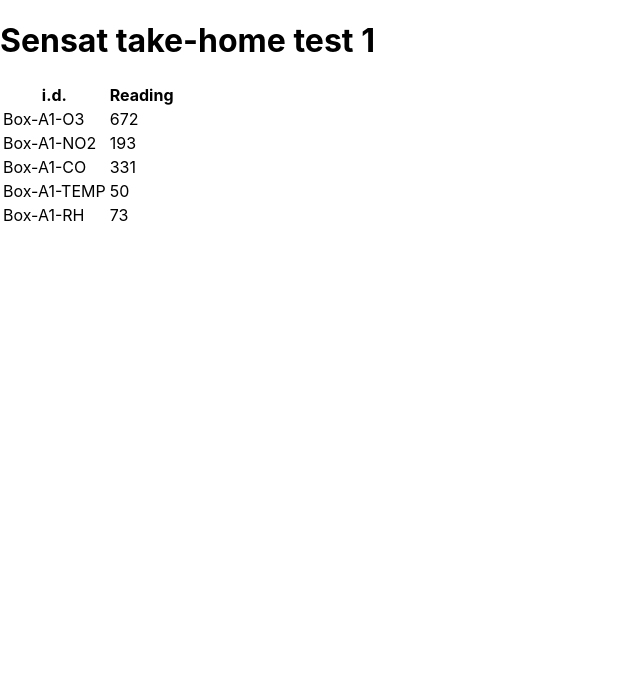
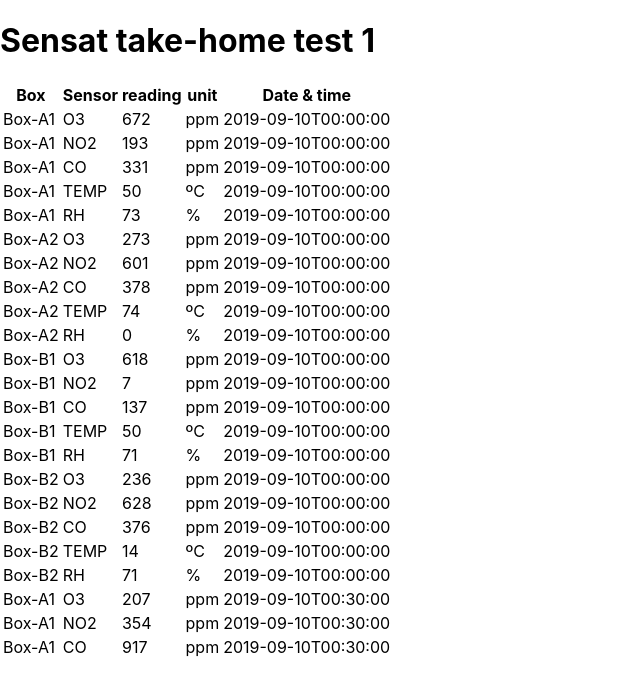
Before and after one commit to simondell/test-sensat-takehome-test-1, a React (Create React App) app: page / in a window 1280 px wide. Shown: the top 694 px of the page, without its empty margins (0-640 px from the left). Built offline with nearby package versions, Linux system fonts and the light colour scheme.

Commit message:
Enlarge the set of mock data

```diff
--- a/src/App/App.tsx
+++ b/src/App/App.tsx
@@ -11,6 +11,24 @@
   {"id": "Box-A1-CO", "box_id": "Box-A1", "sensor_type": "CO", "unit": "ppm", "name": "Carbon monoxide", "range_l": 0.0, "range_u": 1000.0, "longitude": -0.06507, "latitude": 51.51885, "reading": 331, "reading_ts": "2019-09-10T00:00:00"},
   {"id": "Box-A1-TEMP", "box_id": "Box-A1", "sensor_type": "TEMP", "unit": "\u00baC", "name": "Ambient temperature", "range_l": -20.0, "range_u": 80.0, "longitude": -0.06507, "latitude": 51.51885, "reading": 50, "reading_ts": "2019-09-10T00:00:00"},
   {"id": "Box-A1-RH", "box_id": "Box-A1", "sensor_type": "RH", "unit": "%", "name": "Relative humidity", "range_l": 0.0, "range_u": 100.0, "longitude": -0.06507, "latitude": 51.51885, "reading": 73, "reading_ts": "2019-09-10T00:00:00"},
+  {"id": "Box-A2-O3", "box_id": "Box-A2", "sensor_type": "O3", "unit": "ppm", "name": "Ozone", "range_l": 0.0, "range_u": 1000.0, "longitude": -0.06507, "latitude": 51.51885, "reading": 273, "reading_ts": "2019-09-10T00:00:00"},
+  {"id": "Box-A2-NO2", "box_id": "Box-A2", "sensor_type": "NO2", "unit": "ppm", "name": "Nitrogen dioxide", "range_l": 0.0, "range_u": 1000.0, "longitude": -0.06507, "latitude": 51.51885, "reading": 601, "reading_ts": "2019-09-10T00:00:00"},
+  {"id": "Box-A2-CO", "box_id": "Box-A2", "sensor_type": "CO", "unit": "ppm", "name": "Carbon monoxide", "range_l": 0.0, "range_u": 1000.0, "longitude": -0.06507, "latitude": 51.51885, "reading": 378, "reading_ts": "2019-09-10T00:00:00"},
+  {"id": "Box-A2-TEMP", "box_id": "Box-A2", "sensor_type": "TEMP", "unit": "\u00baC", "name": "Ambient temperature", "range_l": -20.0, "range_u": 80.0, "longitude": -0.06507, "latitude": 51.51885, "reading": 74, "reading_ts": "2019-09-10T00:00:00"},
+  {"id": "Box-A2-RH", "box_id": "Box-A2", "sensor_type": "RH", "unit": "%", "name": "Relative humidity", "range_l": 0.0, "range_u": 100.0, "longitude": -0.06507, "latitude": 51.51885, "reading": 0, "reading_ts": "2019-09-10T00:00:00"},
+  {"id": "Box-B1-O3", "box_id": "Box-B1", "sensor_type": "O3", "unit": "ppm", "name": "Ozone", "range_l": 0.0, "range_u": 1000.0, "longitude": -0.06507, "latitude": 51.51885, "reading": 618, "reading_ts": "2019-09-10T00:00:00"},
+  {"id": "Box-B1-NO2", "box_id": "Box-B1", "sensor_type": "NO2", "unit": "ppm", "name": "Nitrogen dioxide", "range_l": 0.0, "range_u": 1000.0, "longitude": -0.06507, "latitude": 51.51885, "reading": 7, "reading_ts": "2019-09-10T00:00:00"},
+  {"id": "Box-B1-CO", "box_id": "Box-B1", "sensor_type": "CO", "unit": "ppm", "name": "Carbon monoxide", "range_l": 0.0, "range_u": 1000.0, "longitude": -0.06507, "latitude": 51.51885, "reading": 137, "reading_ts": "2019-09-10T00:00:00"},
+  {"id": "Box-B1-TEMP", "box_id": "Box-B1", "sensor_type": "TEMP", "unit": "\u00baC", "name": "Ambient temperature", "range_l": -20.0, "range_u": 80.0, "longitude": -0.06507, "latitude": 51.51885, "reading": 50, "reading_ts": "2019-09-10T00:00:00"},
+  {"id": "Box-B1-RH", "box_id": "Box-B1", "sensor_type": "RH", "unit": "%", "name": "Relative humidity", "range_l": 0.0, "range_u": 100.0, "longitude": -0.06507, "latitude": 51.51885, "reading": 71, "reading_ts": "2019-09-10T00:00:00"},
+  {"id": "Box-B2-O3", "box_id": "Box-B2", "sensor_type": "O3", "unit": "ppm", "name": "Ozone", "range_l": 0.0, "range_u": 1000.0, "longitude": -0.06507, "latitude": 51.51885, "reading": 236, "reading_ts": "2019-09-10T00:00:00"},
+  {"id": "Box-B2-NO2", "box_id": "Box-B2", "sensor_type": "NO2", "unit": "ppm", "name": "Nitrogen dioxide", "range_l": 0.0, "range_u": 1000.0, "longitude": -0.06507, "latitude": 51.51885, "reading": 628, "reading_ts": "2019-09-10T00:00:00"},
+  {"id": "Box-B2-CO", "box_id": "Box-B2", "sensor_type": "CO", "unit": "ppm", "name": "Carbon monoxide", "range_l": 0.0, "range_u": 1000.0, "longitude": -0.06507, "latitude": 51.51885, "reading": 376, "reading_ts": "2019-09-10T00:00:00"},
+  {"id": "Box-B2-TEMP", "box_id": "Box-B2", "sensor_type": "TEMP", "unit": "\u00baC", "name": "Ambient temperature", "range_l": -20.0, "range_u": 80.0, "longitude": -0.06507, "latitude": 51.51885, "reading": 14, "reading_ts": "2019-09-10T00:00:00"},
+  {"id": "Box-B2-RH", "box_id": "Box-B2", "sensor_type": "RH", "unit": "%", "name": "Relative humidity", "range_l": 0.0, "range_u": 100.0, "longitude": -0.06507, "latitude": 51.51885, "reading": 71, "reading_ts": "2019-09-10T00:00:00"},
+  {"id": "Box-A1-O3", "box_id": "Box-A1", "sensor_type": "O3", "unit": "ppm", "name": "Ozone", "range_l": 0.0, "range_u": 1000.0, "longitude": -0.06507, "latitude": 51.51885, "reading": 207, "reading_ts": "2019-09-10T00:30:00"},
+  {"id": "Box-A1-NO2", "box_id": "Box-A1", "sensor_type": "NO2", "unit": "ppm", "name": "Nitrogen dioxide", "range_l": 0.0, "range_u": 1000.0, "longitude": -0.06507, "latitude": 51.51885, "reading": 354, "reading_ts": "2019-09-10T00:30:00"},
+  {"id": "Box-A1-CO", "box_id": "Box-A1", "sensor_type": "CO", "unit": "ppm", "name": "Carbon monoxide", "range_l": 0.0, "range_u": 1000.0, "longitude": -0.06507, "latitude": 51.51885, "reading": 917, "reading_ts": "2019-09-10T00:30:00"},
 ]
 
 function App() {
@@ -23,12 +41,24 @@
         data={mockData}
       >
         <Column
-          field="id"
-          heading="i.d."
+          field="box_id"
+          heading="Box"
+        />
+        <Column
+          field="sensor_type"
+          heading="Sensor"
         />
         <Column
           field="reading"
-          heading="Reading"
+          heading="reading"
+        />
+        <Column
+          field="unit"
+          heading="unit"
+        />
+        <Column
+          field="reading_ts"
+          heading="Date &amp; time"
         />
       </DataTable>
     </div>
```
Also changed, not shown: 1 other file (tests, documents, lock files or other folders).
